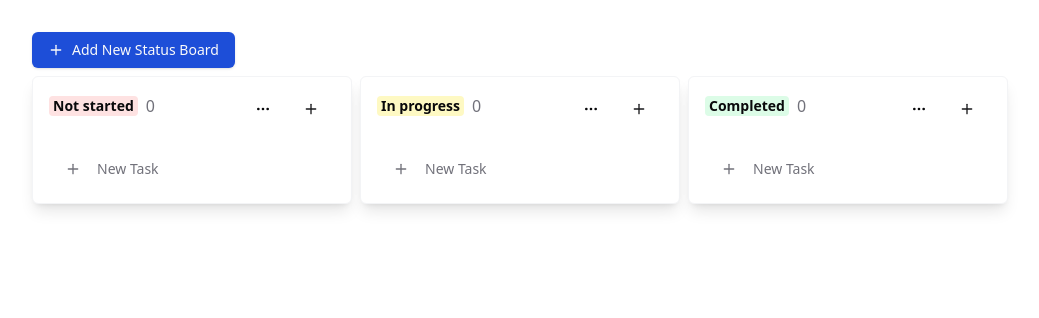
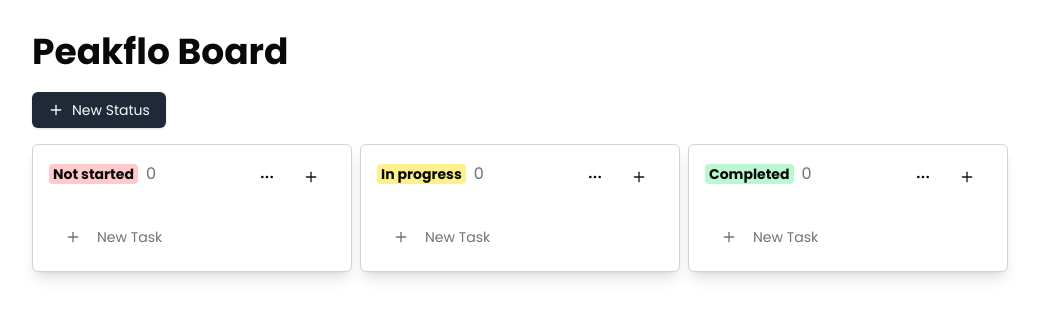
Before and after one commit to shreyansh232/Assignment-Peakflo, a React (Vite) app: page / in a window 1280 px wide. Shown: the top 318 px of the page, without its empty margins (0-1039 px from the left). Built offline with nearby package versions, Linux system fonts and the light colour scheme.

Commit message:
fix: final fixes

```diff
--- a/package.json
+++ b/package.json
@@ -29,7 +29,8 @@
     "react-router-dom": "^7.1.3",
     "redux": "^5.0.1",
     "tailwind-merge": "^2.6.0",
-    "tailwindcss-animate": "^1.0.7"
+    "tailwindcss-animate": "^1.0.7",
+    "uuid": "^11.0.5"
   },
   "devDependencies": {
     "@eslint/js": "^9.17.0",
--- a/src/components/Board.tsx
+++ b/src/components/Board.tsx
@@ -6,19 +6,14 @@
 } from "@dnd-kit/core";
 import { Column as ColumnComponent } from "./Column";
 import { useDispatch, useSelector } from "react-redux";
-import {
-  addTask,
-  updateTask,
-  moveTask,
-  addColumn,
-  clearColumns
-} from "../store/actions";
-import type { Task, Status } from "../types/board";
+import { addTask, updateTask, moveTask, addColumn } from "../store/actions";
+import type { Task } from "../types/board";
 import type { BoardState, Column } from "../store/types";
 import { Button } from "./ui/button";
 import { Plus } from "lucide-react";
-import { useEffect } from "react";
-import { useNavigate } from 'react-router-dom';
+import { useEffect, useRef } from "react";
+import { useNavigate } from "react-router-dom";
+import { v4 as uuidv4 } from "uuid";
 
 export default function Board() {
   const dispatch = useDispatch();
@@ -49,9 +44,9 @@
     localStorage.setItem("tasks", JSON.stringify(updatedTasks));
   };
   const handleAddColumn = () => {
-    setTimeout(() => {
+    console.log("Adding a new column");
     const newColumn: Column = {
-        id: `column-${Date.now()}-${Math.random().toString(36).substr(2, 9)}` as Status,
+      id: uuidv4(),
       title: "New Column",
       color: "bg-blue-100",
       tasks: [],
@@ -63,49 +58,60 @@
       "columns",
       JSON.stringify([...existingColumns, newColumn])
     );
-    }, 500);
   };
 
-  const handleAddTask = (columnId: Status) => {
-    const newTask = {
-      id: Date.now().toString(),
+  const handleAddTask = (columnId: string) => {
+    const newTask: Task = {
+      id: `task-${Date.now()}-${Math.random().toString(36).substr(2, 9)}`,
       title: "New Task",
       description: "",
-      status: columnId
+      status: columnId,
     };
 
-    dispatch(addTask(columnId, "New Task"));
+    dispatch(addTask(newTask));
     const currentTasks = tasks;
     localStorage.setItem("tasks", JSON.stringify([...currentTasks, newTask]));
   };
 
+  const hasLoaded = useRef(false);
+
   useEffect(() => {
+    if (hasLoaded.current) return;
+
     const existingColumns = JSON.parse(localStorage.getItem("columns") || "[]");
     const existingTasks = JSON.parse(localStorage.getItem("tasks") || "[]");
 
-    // Filter out columns that already exist in Redux store
     const uniqueColumns = existingColumns.filter(
-      (column: Column) => !columns.some(existingColumn => existingColumn.id === column.id)
+      (column: Column) =>
+        !columns.some((existingColumn) => existingColumn.id === column.id)
     );
 
-    // Only add new unique columns
-    uniqueColumns.forEach((column: Column) => dispatch(addColumn(column)));
+    uniqueColumns.forEach((column: Column) => {
+      if (!columns.some((existingColumn) => existingColumn.id === column.id)) {
+        dispatch(addColumn(column));
+      }
+    });
+
     existingTasks.forEach((task: Task) => dispatch(updateTask(task)));
+
+    hasLoaded.current = true;
   }, [dispatch, columns]);
-
-
-
 
   return (
     <div className="flex min-h-screen flex-col p-8">
-      <div className="w-10 mb-2" onClick={handleAddColumn}>
-        <Button variant="default" className="bg-blue-700 hover:bg-blue-900">
+      <h1 className="text-4xl font-bold mb-5">Peakflo Board</h1>
+      <div className="w-10 mb-4">
+        <Button
+          variant="default"
+          className="bg-gray-800 hover:bg-gray-900"
+          onClick={handleAddColumn}
+        >
           <Plus size={16} />
-          Add New Status Board
+          New Status
         </Button>
       </div>
       <DndContext sensors={[sensors]} onDragEnd={handleDragEnd}>
-        <div className="flex gap-2">
+        <div className="flex flex-wrap gap-2">
           {columns.map((column) => (
             <ColumnComponent
               key={column.id}
--- a/src/components/Column.tsx
+++ b/src/components/Column.tsx
@@ -77,7 +77,7 @@
   // };
 
   return (
-    <Card className="w-80 shadow-lg border border-gray-100">
+    <Card className="w-80 shadow-lg border border-gray-300">
       <CardHeader
         className={`flex flex-row items-center space-x-2 rounded-t-lg px-4 py-2`}
       >
@@ -106,7 +106,7 @@
         </div>
         <DropdownMenu>
           <DropdownMenuTrigger asChild>
-            <Button variant="ghost" size="icon" className="h-8 w-8">
+            <Button variant="ghost" size="icon" className="h-6 w-6">
               <MoreHorizontal className="h-4 w-4" />
               <span className="sr-only">Open menu</span>
             </Button>
--- a/src/components/task-card.tsx
+++ b/src/components/task-card.tsx
@@ -48,7 +48,7 @@
       ref={setNodeRef}
       onClick={handleClick}
       style={style}
-      className="mb-2 cursor-grab active:cursor-grabbing"
+      className="mb-2 cursor-grab active:cursor-grabbing shadow-md"
       {...attributes}
       {...listeners}
     >
--- a/src/index.css
+++ b/src/index.css
@@ -1,10 +1,10 @@
+@import url("https://fonts.googleapis.com/css2?family=Poppins:wght@400;700&display=swap");
 @tailwind base;
 @tailwind components;
 @tailwind utilities;
 
 @layer base {
   :root {
-
     --background: 0 0% 100%;
 
     --foreground: 240 10% 3.9%;
@@ -53,10 +53,11 @@
 
     --chart-5: 27 87% 67%;
 
-    --radius: 0.5rem
+    --radius: 0.5rem;
+
+    --font-family: "Poppins", sans-serif;
   }
   .dark {
-
     --background: 240 10% 3.9%;
 
     --foreground: 0 0% 98%;
@@ -103,13 +104,14 @@
 
     --chart-4: 280 65% 60%;
 
-    --chart-5: 340 75% 55%
+    --chart-5: 340 75% 55%;
   }
 }
 
 @layer base {
   * {
     @apply border-border;
+    font-family: var(--font-family);
   }
   body {
     @apply bg-background text-foreground;
--- a/src/store/actions.ts
+++ b/src/store/actions.ts
@@ -1,14 +1,9 @@
 import { ActionTypes } from "./types";
-import { Task, Status, Column } from "../types/board";
+import { Task, Column } from "../types/board";
 
-export const addTask = (status: Status, title: string) => ({
+export const addTask = (task: Task) => ({
   type: ActionTypes.ADD_TASK,
-  payload: {
-    id: Math.random().toString(36).substring(7),
-    title,
-    description: "",
-    status: status as Status,
-  },
+  payload: task,
 });
 
 export const updateTask = (task: Task) => ({
@@ -21,7 +16,7 @@
   payload: taskId,
 });
 
-export const moveTask = (taskId: string, newStatus: Status) => ({
+export const moveTask = (taskId: string, newStatus: string) => ({
   type: ActionTypes.MOVE_TASK,
   payload: { taskId, newStatus },
 });
@@ -40,7 +35,7 @@
   payload: isOpen,
 });
 
-export const deleteColumn = (columnId: Status) => ({
+export const deleteColumn = (columnId: string) => ({
   type: ActionTypes.DELETE_COLUMN,
   payload: columnId,
 });
--- a/src/store/boardSlice.ts
+++ b/src/store/boardSlice.ts
@@ -5,19 +5,19 @@
   {
     id: "not-started" as Status,
     title: "Not started",
-    color: "bg-red-100",
+    color: "bg-red-200",
     tasks: [],
   },
   {
     id: "in-progress" as Status,
     title: "In progress",
-    color: "bg-yellow-100",
+    color: "bg-yellow-200",
     tasks: [],
   },
   {
     id: "completed" as Status,
     title: "Completed",
-    color: "bg-green-100",
+    color: "bg-green-200",
     tasks: [],
   },
 ];
--- a/src/store/types.ts
+++ b/src/store/types.ts
@@ -1,7 +1,6 @@
 import {Task} from '../types/board'
-import { Status } from '../types/board'
 export interface Column {
-  id: Status;
+  id: string;
   title: string;
   tasks: Task[];
   color: string;
--- a/src/types/board.ts
+++ b/src/types/board.ts
@@ -4,11 +4,11 @@
   id: string
   title: string
   description: string
-  status: Status
+  status: string
 }
 
 export interface Column {
-  id: Status
+  id: string
   title: string
   color: string
   tasks: Task[]
```
Also changed, not shown: 1 other file (tests, documents, lock files or other folders). Lines whose indentation alone changed are shown as unchanged.
